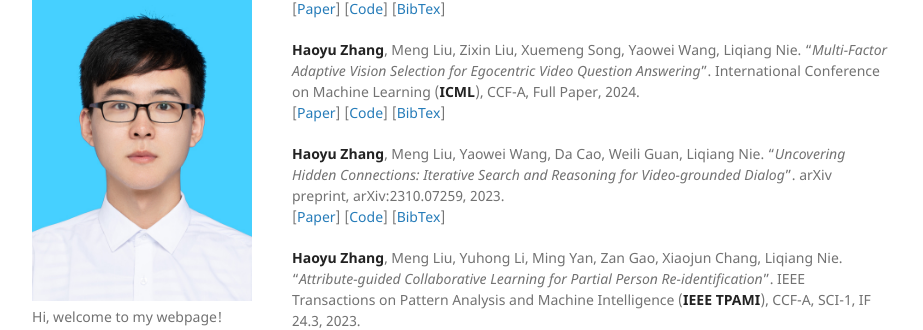
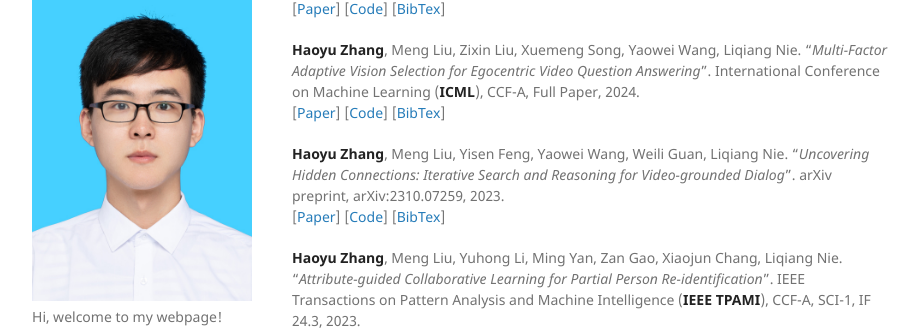
Before and after one commit to Hyu-Zhang/Hyu-Zhang.github.io, a Jekyll site: the page built from index.md, in a window 1280 px wide and 900 px high, scrolled down 676 px. Shown: the part 116-446 px from the top of the window, without its empty margins (178-1101 px from the left). Built offline with Jekyll 4.4.1, drawn with Linux system fonts in a browser that asks for light colours; a style sheet for code colours, icons or effects is not loaded; our own code applies the rules of GitHub Pages for plain Markdown files.

Commit message:
Update index.md

```diff
--- a/index.md
+++ b/index.md
@@ -25,7 +25,7 @@ Yisen Feng, **Haoyu Zhang**, Yuquan Xie, Zaijing Li, Meng Liu, Liqiang Nie. "_Ob
 **Haoyu Zhang**, Meng Liu, Zixin Liu, Xuemeng Song, Yaowei Wang, Liqiang Nie. "_Multi-Factor Adaptive Vision Selection for Egocentric Video Question Answering_". International Conference on Machine Learning (**ICML**), CCF-A, Full Paper, 2024.<br />
 [[Paper](https://proceedings.mlr.press/v235/zhang24aj.html)]  [[Code](https://github.com/Hyu-Zhang/EgoVideoQA)]  [[BibTex](https://proceedings.mlr.press/v235/zhang24aj.html)]
 
-**Haoyu Zhang**, Meng Liu, Yaowei Wang, Da Cao, Weili Guan, Liqiang Nie. "_Uncovering Hidden Connections: Iterative Search and Reasoning for Video-grounded Dialog_". arXiv preprint, arXiv:2310.07259, 2023.<br />
+**Haoyu Zhang**, Meng Liu, Yisen Feng, Yaowei Wang, Weili Guan, Liqiang Nie. "_Uncovering Hidden Connections: Iterative Search and Reasoning for Video-grounded Dialog_". arXiv preprint, arXiv:2310.07259, 2023.<br />
 [[Paper](https://arxiv.org/abs/2310.07259)] [[Code](https://github.com/Hyu-Zhang/ITR)]  [[BibTex](https://scholar.googleusercontent.com/scholar.bib?q=info:bxW7q-aNp24J:scholar.google.com/&output=citation&scisdr=ClFsnzCgEL_Wwc_wBNU:AFWwaeYAAAAAZWf2HNVOdiXLSNdEp7u1hjo5B6U&scisig=AFWwaeYAAAAAZWf2HNQEqziRSd_eQR1eOQIO6VU&scisf=4&ct=citation&cd=-1&hl=zh-CN)]
 
 **Haoyu Zhang**, Meng Liu, Yuhong Li, Ming Yan, Zan Gao, Xiaojun Chang, Liqiang Nie. "_Attribute-guided Collaborative Learning for Partial Person Re-identification_". IEEE Transactions on Pattern Analysis and Machine Intelligence (**IEEE TPAMI**), CCF-A, SCI-1, IF 24.3, 2023.<br />
```
